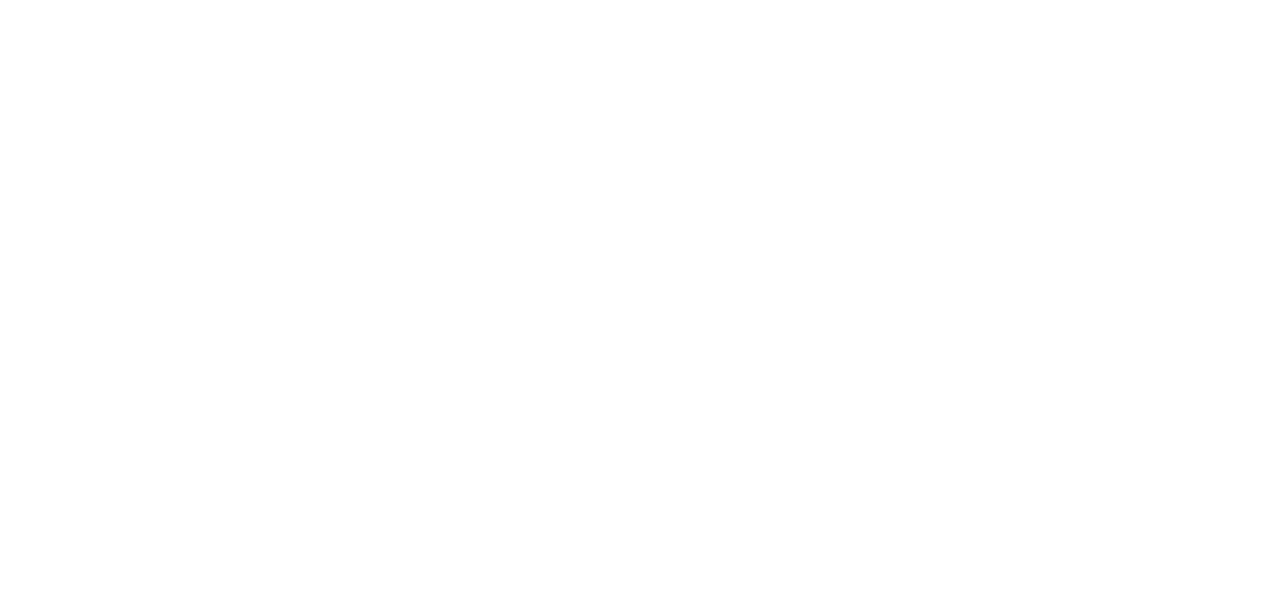
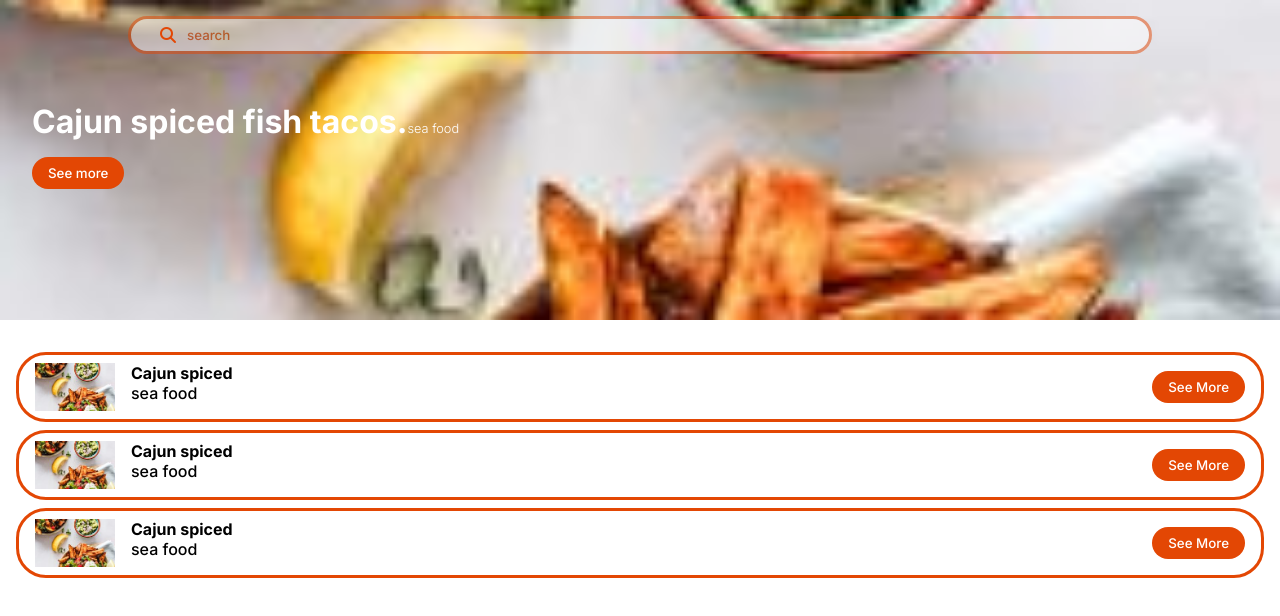
Before and after one commit to CA-G12/your-own-cinema, a website: page html/meals.html in a window 1280 px wide. Drawn offline with Linux system fonts and the light colour scheme.

Commit message:
build meals page with it's design related to #9

```diff
--- a/css/meals.css
+++ b/css/meals.css
@@ -11,3 +11,179 @@
   --bright-orange: #ff4c00;
   --dark-orange: #e34704;
 }
+
+body{
+  background-color: white;
+}
+
+#one-meal{
+  height: 20rem;
+  background-image: url('../images/meal.jpg');
+  background-size: cover;
+  background-position: center;
+  position: relative;
+  padding-top: 1rem;
+  color: white;
+}
+
+
+#one-meal::after {
+  content: '';
+  position: absolute;
+  height: 100%;
+  width: 100%;
+  top: 0;
+  left: 0;
+  z-index: 0;
+}
+
+#one-meal .search{
+  display: flex;
+  justify-content: center;
+  align-items: center;
+  position: relative;
+  width: 80%;
+  margin: 0 auto;
+}
+
+#one-meal .search input{
+  border: solid var(--dark-orange);
+  background-color:white;
+  opacity: 50%;
+  padding: 0.5rem 2rem;
+  border-radius: 20px;
+  position: relative;
+  z-index: 2;
+  width: 100%;
+}
+
+
+#one-meal .search input::placeholder{
+  padding-left: 1.5rem;
+  color: var(--dark-orange);
+}
+
+
+#one-meal .search i{
+  color: var(--dark-orange);
+  position: absolute;
+  z-index: 2;
+  left: 2rem;
+  top: 50%;
+  transform: translateY(-50%);
+}
+
+#one-meal .details{
+  margin: 3rem 2rem 2rem;
+  position: relative;
+  z-index: 1;
+}
+
+#one-meal .details h2{
+ font-size: 2rem;
+}
+
+#one-meal .details span{
+  font-size: 0.8rem;
+  font-weight: 300;
+ }
+
+
+ #one-meal .details button{
+  margin-top: 1rem;
+  background-color: var(--dark-orange);
+  padding: 0.5rem 1rem;
+  color: white;
+  border: none;
+  border-radius: 20px;
+  cursor: pointer;
+ }
+
+
+ /*for meals setion */
+
+#meals-section{
+  margin-top: 2rem;
+  padding: 0 1rem;
+ }
+
+
+
+ #meals-section .meal{
+  border: solid var(--dark-orange) 3px;
+  display: flex;
+  justify-content: space-between;
+  align-items: center;
+  padding: 0.5rem 1rem;
+  margin-bottom: 0.5rem;
+  border-radius: 30px;
+ }
+
+
+ #meals-section .meal .details{
+  display: flex;
+ }
+
+ #meals-section .meal .img{
+  width: 5rem;
+  height: 3rem;
+  background-image: url('../images/meal.jpg');
+  background-size: cover;
+  background-position: center;
+  margin-right: 1rem;
+ }
+
+
+#meals-section .meal button{
+  background-color: var(--dark-orange);
+  padding: 0.5rem 1rem;
+  color: white;
+  border: none;
+  border-radius: 20px;
+  cursor: pointer;
+}
+
+
+
+@media (min-width: 1440px) {
+  main {
+    display: flex;
+  }
+  #one-meal {
+    width: 50%;
+    height: 100vh;
+  }
+
+  #one-meal .search input {
+    padding: 1rem 2rem;
+    border-radius: 30px;
+  }
+
+  #one-meal .search input::placeholder {
+    font-size: 1rem;
+  }
+
+  #one-meal .details {
+    margin: 10rem 2rem 2rem 4rem;
+  }
+
+  #one-meal .details h2 {
+    font-size: 5rem;
+  }
+
+  #one-meal .details span {
+    font-size: 2rem;
+  }
+
+  #one-meal .details button {
+    margin-top: 1.5rem;
+    padding: 0.8rem 1.5rem;
+    font-size: 1rem;
+  }
+
+  #meals-section {
+    width: 50%;
+    height: 100vh;
+    overflow: scroll;
+  }
+}
--- a/html/meals.html
+++ b/html/meals.html
@@ -21,7 +21,71 @@
     <title>Meals</title>
   </head>
   <body>
-    <main></main>
+    <main>
+      <section id="one-meal">
+        <div class="search">
+          <input type="text" placeholder="search" />
+          <i class="fa-solid fa-magnifying-glass"></i>
+        </div>
+
+        <div class="details">
+          <h2>Cajun spiced fish tacos.<span>sea food</span></h2>
+          <button>See more</button>
+        </div>
+      </section>
+
+
+
+      <section id="meals-section">
+
+        <div class="meal">
+          <div class="details">
+            <div class="img"></div>
+            <div class="name">
+              <h4>Cajun spiced</h4>
+              <p>sea food</p>
+
+            </div>
+          </div>
+
+          <button>See More</button>
+        </div>
+
+
+
+        <div class="meal">
+          <div class="details">
+            <div class="img"></div>
+            <div class="name">
+              <h4>Cajun spiced</h4>
+              <p>sea food</p>
+
+            </div>
+          </div>
+
+          <button>See More</button>
+        </div>
+
+
+
+        <div class="meal">
+          <div class="details">
+            <div class="img"></div>
+            <div class="name">
+              <h4>Cajun spiced</h4>
+              <p>sea food</p>
+
+            </div>
+          </div>
+
+          <button>See More</button>
+        </div>
+
+
+
+
+      </section>
+    </main>
 
     <script src="../fetch/fetch.js"></script>
     <script src="../js/logic/meals.js"></script>
```
